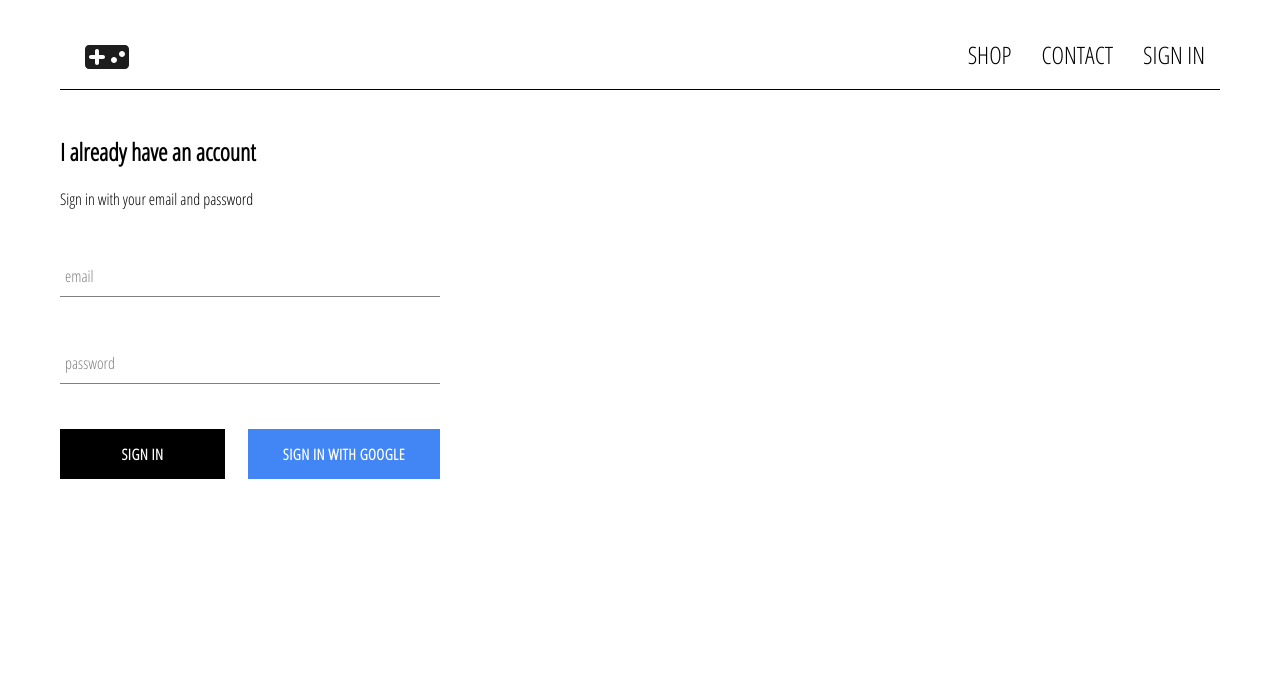
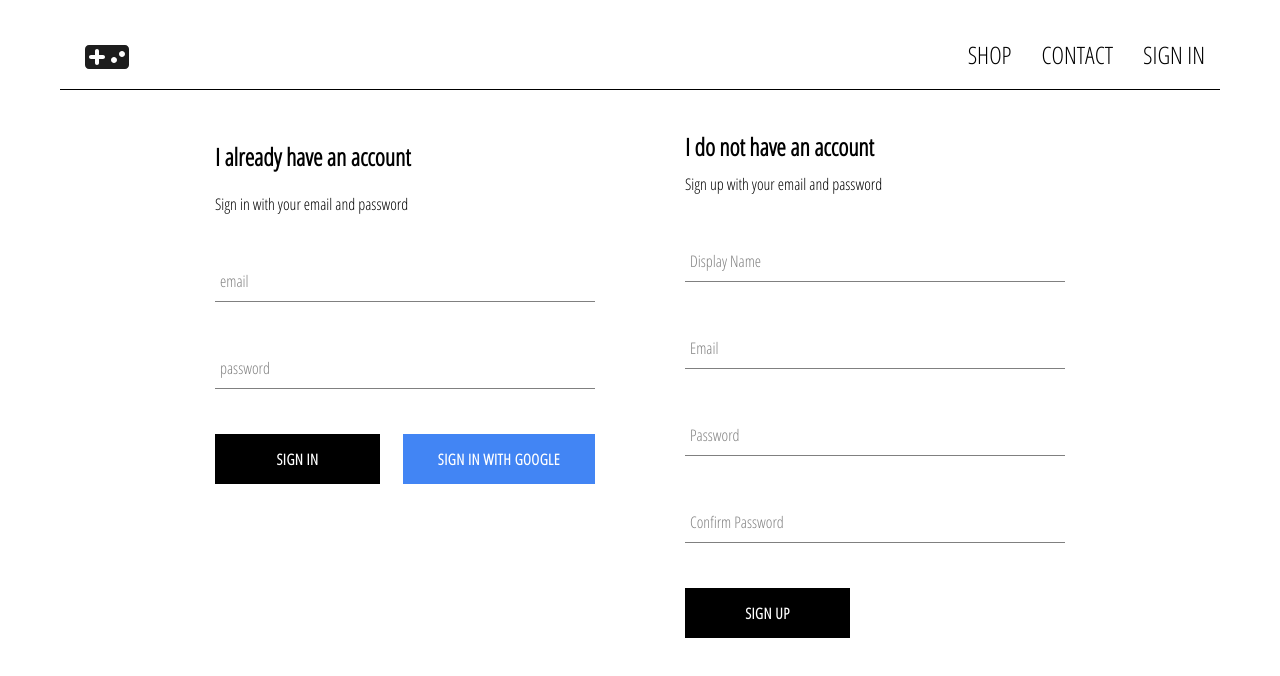
Before and after one commit to nourbalaha/nour-gaming, a React (Create React App) app: page /signin in a window 1280 px wide. Shown: the top 676 px of the page. Built offline with nearby package versions, Linux system fonts and the light colour scheme; no server answers.

Commit message:
finished sign up

```diff
--- a/src/App.js
+++ b/src/App.js
@@ -32,9 +32,11 @@ class App extends React.Component{
               id: snapShot.id,
             ...snapShot.data()
             }
+          },()=>{
+
+            console.log(this.state)
           })
         })
-
       }
 
       this.setState({ currentUser: userAuth })
--- a/src/components/sign-up/sign-up.component.jsx
+++ b/src/components/sign-up/sign-up.component.jsx
@@ -58,10 +58,10 @@ export default class SignUp extends Component {
                 <h2 className="title">I do not have an account</h2>
                 <span>Sign up with your email and password</span>
                 <form className="sign-up-form" onSubmit={this.handleSubmit}>
-                    <FormInput type="text" name="displayName" value={displayName} onChange={this.handleChange} label="Display Name" required />
-                    <FormInput type="email" name="email" value={displayName} onChange={this.handleChange} label="Email" required />
-                    <FormInput type="password" name="password" value={displayName} onChange={this.handleChange} label="Password" required />
-                    <FormInput type="password" name="confirmPassword" value={displayName} onChange={this.handleChange} label="Confirm Password" required />
+                    <FormInput type="text" name="displayName" value={this.state.displayName} onChange={this.handleChange} label="Display Name" required />
+                    <FormInput type="email" name="email" value={this.state.email} onChange={this.handleChange} label="Email" required />
+                    <FormInput type="password" name="password" value={this.state.password} onChange={this.handleChange} label="Password" required />
+                    <FormInput type="password" name="confirmPassword" value={this.state.confirmPassword} onChange={this.handleChange} label="Confirm Password" required />
                     <CustomButton type="submit">Sign Up</CustomButton>
                 </form>
             </div>
--- a/src/pages/sign-in-and-sign-up/sign-in-and-sign-up.component.jsx
+++ b/src/pages/sign-in-and-sign-up/sign-in-and-sign-up.component.jsx
@@ -1,13 +1,15 @@
 import React from 'react'
 
 import SignIn from "../../components/sign-in/sign-in.component"
+import SignUp from "../../components/sign-up/sign-up.component"
 
 import "./sign-in-and-sign-up.styles.scss"
 
 const SignInAndSignUpPage = () => {
     return (
-        <div>
+        <div className="sign-in-and-sign-up">
             <SignIn />
+            <SignUp />
         </div>
     )
 }
--- a/src/pages/sign-in-and-sign-up/sign-in-and-sign-up.styles.scss
+++ b/src/pages/sign-in-and-sign-up/sign-in-and-sign-up.styles.scss
@@ -0,0 +1,7 @@
+.sign-in-and-sign-up {
+    width: 850px;
+    display: flex;
+    justify-content: space-between;
+    margin: 30px auto;
+
+}
```
